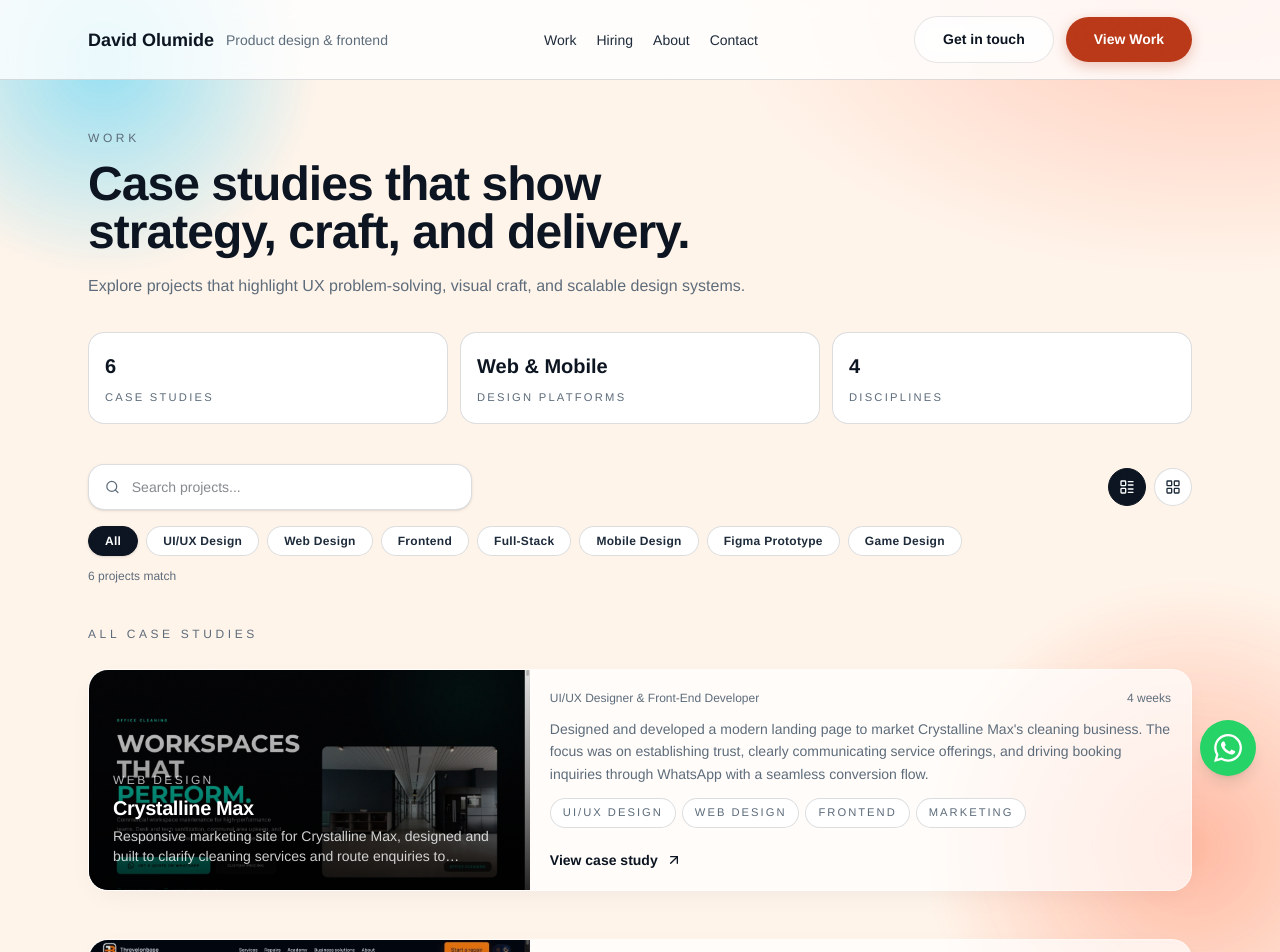
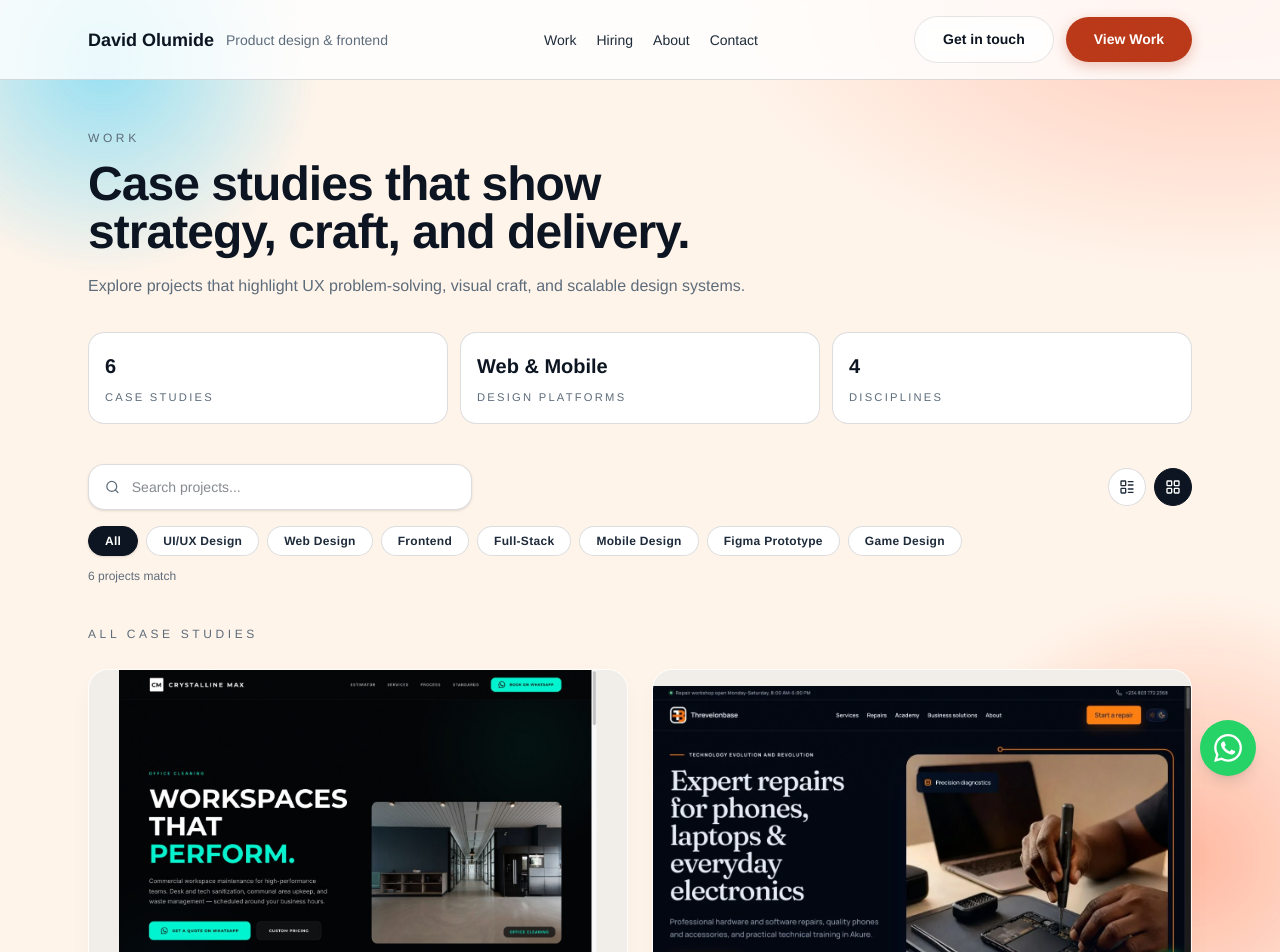
Before and after one commit to Davelummy/uiux-portfolio, a Next.js app: page /work in a window 1280 px wide. Shown: the top 952 px of the page. Built offline with nearby package versions, Linux system fonts and the light colour scheme.

Commit message:
✨ feat: showcase work previews with clear image-first cards

```diff
--- a/src/components/work/work-gallery.tsx
+++ b/src/components/work/work-gallery.tsx
@@ -47,7 +47,7 @@ function matchesQuery(project: Project, query: string) {
 export default function WorkGallery({ projects }: Props) {
   const [query, setQuery] = useState("");
   const [activeFilter, setActiveFilter] = useState("All");
-  const [viewMode, setViewMode] = useState<ViewMode>("list");
+  const [viewMode, setViewMode] = useState<ViewMode>("grid");
 
   const stats = useMemo(() => {
     const categoryCount = new Set(
@@ -201,85 +201,56 @@ export default function WorkGallery({ projects }: Props) {
             ) : (
               <div
                 className={clsx(
-                  "mt-6 gap-6",
-                  viewMode === "grid"
-                    ? "columns-1 sm:columns-2 lg:columns-2 [&>*]:break-inside-avoid"
-                    : "grid grid-cols-1"
+                  "mt-6 grid gap-6",
+                  viewMode === "grid" ? "grid-cols-1 md:grid-cols-2" : "grid-cols-1"
                 )}
               >
                 {filteredProjects.map((project) => (
-                  <article key={project.id} className="mb-6">
+                  <article key={project.id} className="min-w-0">
                     <Link
                       href={`/work/${project.slug}`}
+                      aria-label={`View ${project.title} case study`}
                       className={clsx(
-                          "card group flex h-full overflow-hidden transition hover:-translate-y-1.5 hover:shadow-md",
-                          viewMode === "list" ? "sm:flex-row" : "flex-col"
+                        "card group flex h-full overflow-hidden transition hover:-translate-y-1 hover:shadow-md focus-visible:outline-2 focus-visible:outline-offset-4 focus-visible:outline-ink",
+                        viewMode === "list" ? "flex-col sm:flex-row" : "flex-col"
                       )}
                     >
                       <div
                         className={clsx(
-                            "relative overflow-hidden",
-                            viewMode === "list" ? "sm:w-[40%] shrink-0" : ""
-                          )}
-                        >
-                          <div
-                            className={clsx(
-                              "relative p-6 text-white min-h-[200px] flex flex-col justify-end overflow-hidden",
-                              viewMode === "list" ? "sm:min-h-[220px]" : ""
+                          "relative aspect-[16/10] shrink-0 overflow-hidden border-b border-border bg-[#f1eee9]",
+                          viewMode === "list" ? "sm:w-[42%] sm:border-b-0 sm:border-r" : "w-full"
                         )}
                       >
                         {project.coverImageUrl ? (
-                              <>
                           <Image
                             src={project.coverImageUrl}
-                                  alt={project.title}
+                            alt={`${project.title} design preview`}
                             fill
-                                  sizes="(max-width: 1024px) 100vw, 50vw"
-                                  className="object-cover"
-                                  placeholder={
-                                    project.blurDataUrl ? "blur" : "empty"
-                                  }
+                            sizes={viewMode === "grid"
+                              ? "(max-width: 767px) calc(100vw - 48px), (max-width: 1152px) calc((100vw - 72px) / 2), 540px"
+                              : "(max-width: 639px) calc(100vw - 48px), (max-width: 1152px) 42vw, 464px"}
+                            className="object-contain"
+                            placeholder={project.blurDataUrl ? "blur" : "empty"}
                             blurDataURL={project.blurDataUrl ?? undefined}
                           />
-                                <div className="absolute inset-0 bg-gradient-to-t from-black/85 via-black/40 to-black/10" />
-                              </>
                         ) : (
-                              <div className="absolute inset-0" style={getCoverStyle(project)} />
+                          <div className="absolute inset-0" style={getCoverStyle(project)} aria-hidden />
                         )}
-                            <p className="relative z-10 text-xs uppercase tracking-[0.2em] text-white/70">
+                      </div>
+                      <div className="flex min-w-0 flex-1 flex-col p-5 sm:p-6">
+                        <p className="text-xs font-semibold uppercase tracking-[0.14em] text-muted">
                           {project.category}
                         </p>
-                            <h3 className="relative z-10 mt-1.5 text-xl font-semibold">
+                        <h3 className="mt-2 text-xl font-semibold leading-snug text-ink sm:text-2xl">
                           {project.title}
                         </h3>
-                            <p className="relative z-10 mt-1 text-sm text-white/80 line-clamp-2">
+                        <p className="mt-2 line-clamp-2 text-sm leading-relaxed text-muted">
                           {project.summary ?? project.overview}
                         </p>
-                          </div>
-                        </div>
-                        <div className="flex flex-1 flex-col gap-3 p-5">
-                          <div className="flex flex-1 flex-col gap-3">
-                            <div className="flex items-center justify-between text-xs text-muted">
-                              <span>{project.role}</span>
-                              <span>{project.duration}</span>
-                            </div>
-                            <p className="text-sm text-muted leading-relaxed line-clamp-3">
-                              {project.overview}
-                            </p>
-                            <div className="flex flex-wrap gap-1.5">
-                              {project.tags.map((tag) => (
-                                <span key={tag} className="pill">
-                                  {tag}
+                        <span className="mt-auto inline-flex items-center gap-2 pt-5 text-sm font-semibold text-ink">
+                          View case study
+                          <ArrowUpRight className="h-4 w-4 transition group-hover:translate-x-0.5 group-hover:-translate-y-0.5" aria-hidden />
                         </span>
-                              ))}
-                            </div>
-                          </div>
-                          <div className="mt-auto flex items-center gap-3 text-sm font-semibold text-ink">
-                            <span className="inline-flex items-center gap-2">
-                              View case study
-                              <ArrowUpRight className="h-4 w-4 transition group-hover:translate-x-1" />
-                            </span>
-                          </div>
                       </div>
                     </Link>
                   </article>
```
Also changed, not shown: 1 other file (tests, documents, lock files or other folders). Lines whose indentation alone changed are shown as unchanged.
